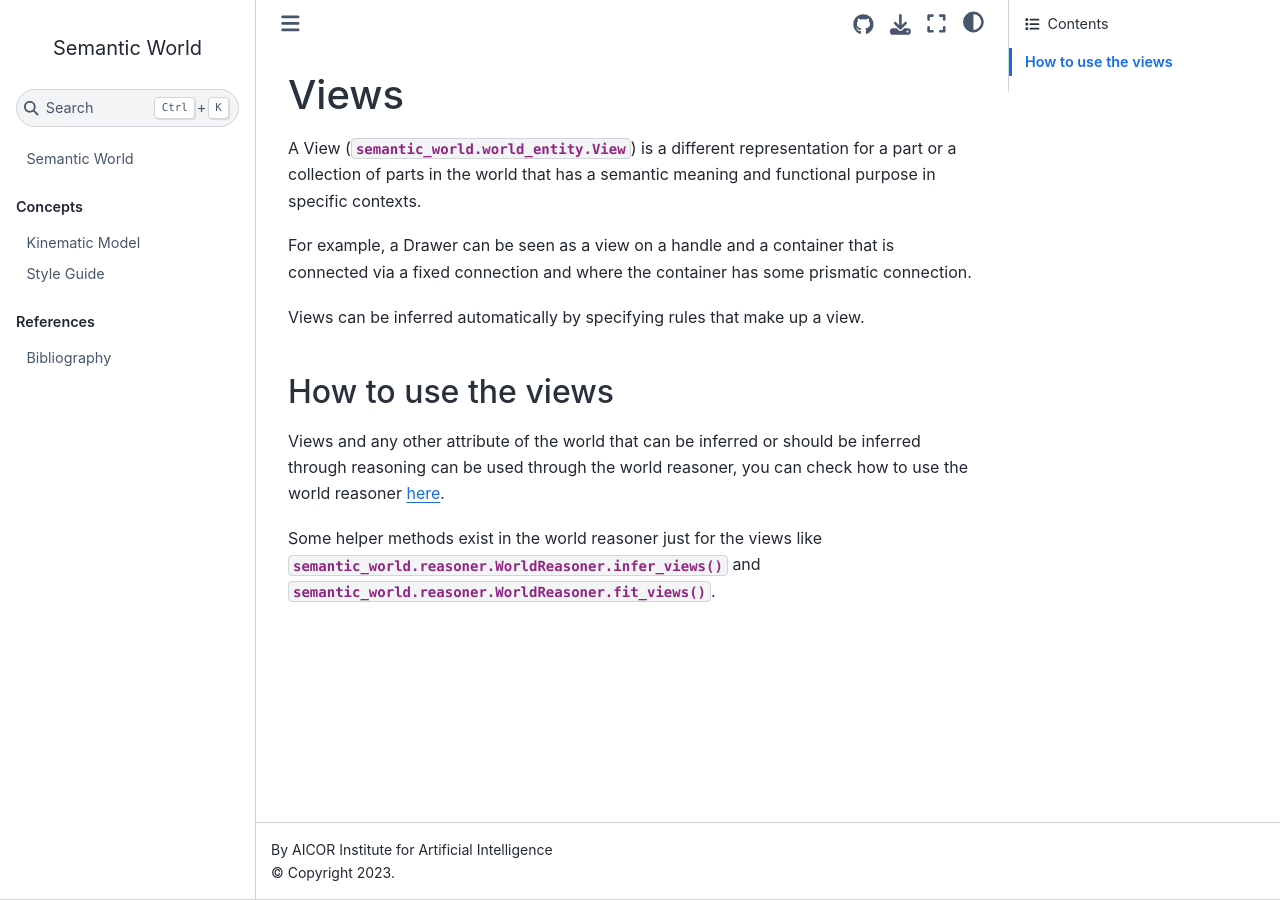
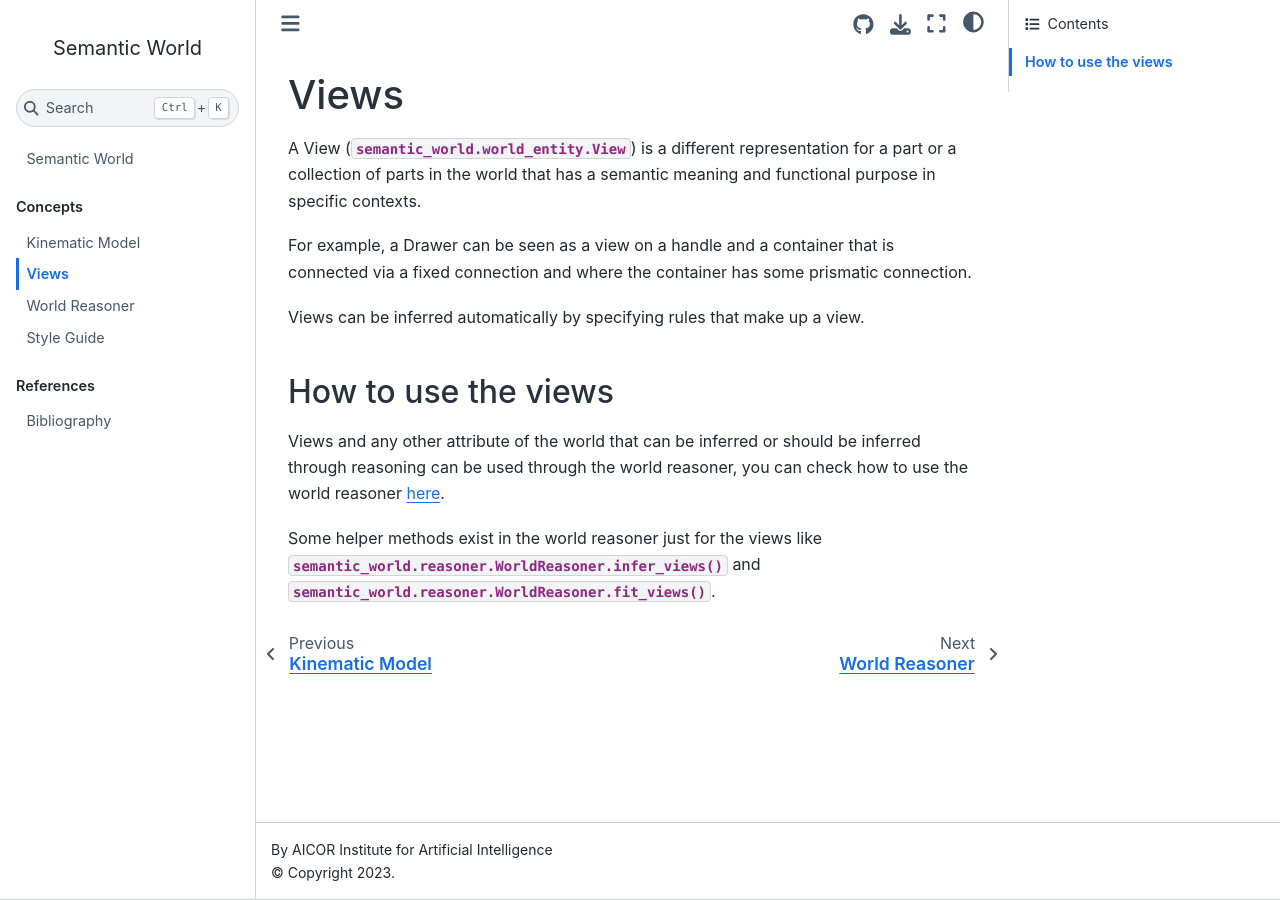
Before and after one commit to sorinar329/semantic_world, a Jupyter Book: the page built from doc/views.md, in a window 1280 px wide. Built offline with Jupyter Book 1.0.4 settings and Sphinx 7.4.7 and the Sphinx Book theme 1.1.4, drawn with Linux system fonts in a browser that asks for light colours; pages that are not in the unit, such as notebooks, are missing from menus.

Commit message:
[RDRReasoner] WorldReasoner doc.

```diff
--- a/doc/_toc.yml
+++ b/doc/_toc.yml
@@ -7,6 +7,8 @@ parts:
 - caption: Concepts
   chapters:
     - file: kinematic_world
+    - file: views
+    - file: world_reasoner
     - file: style_guide
 - caption: Examples
   chapters:
```
